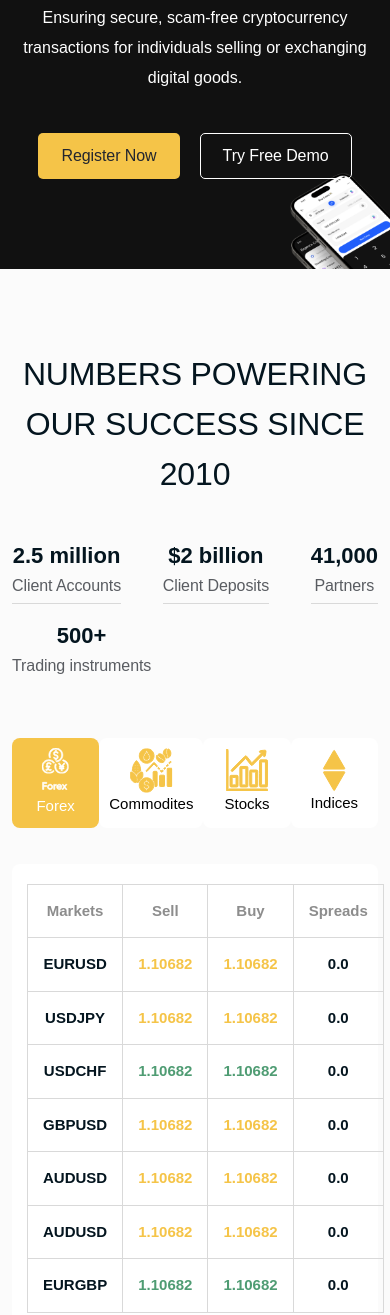
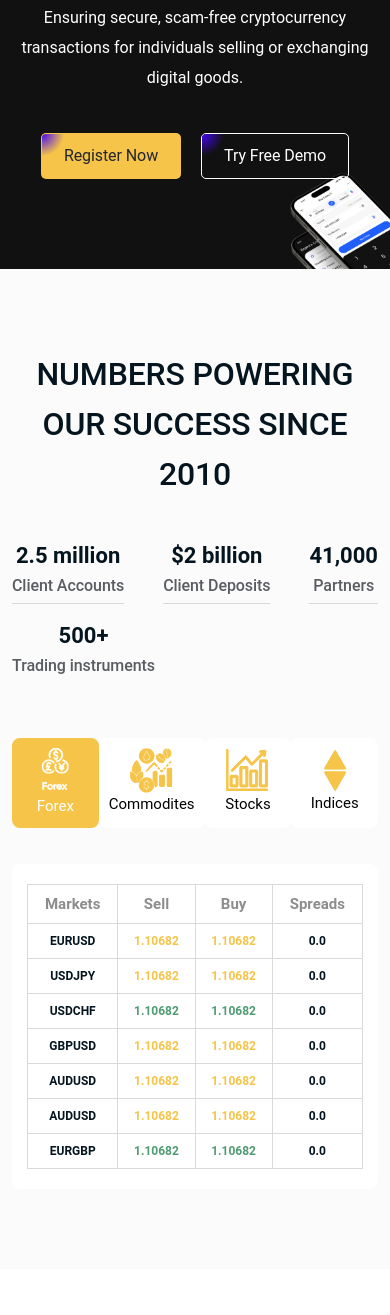
Before and after one commit to hellohasan/merketsterminal-html, a plain HTML site: page index.html in a window 390 px wide. Shown: the part 309-1624 px from the top of the page. Drawn offline with nearby package versions, Linux system fonts and the light colour scheme.

Commit message:
file transfer

```diff
--- a/assets/css/responsive.css
+++ b/assets/css/responsive.css
@@ -21,7 +21,12 @@
 	.navbar .has-megamenu {
 		position: static !important;
 	}
-
+	.dropdown:hover .dropdown-menu {
+		display: flex;
+	  }
+	  .dropdown-menu.show {
+		display: flex;
+	  }
 	.navbar .megamenu {
 		left: 0;
 		right: 0;
@@ -213,4 +218,10 @@
 		height: 90px;
 		padding: 10px;
 	}
+	.tabcontent table th, .tabcontent table td {
+		padding: 8px;
+	}
+	.tabcontent table tr td {
+		font-size: 12px;
+	}
 }
--- a/assets/css/style.css
+++ b/assets/css/style.css
@@ -2,11 +2,12 @@ body {
 	margin: 0;
 	font-size: 15px;
 	padding: 0;
-	font-family: "Poppins", sans-serif;
+	font-family: "Roboto", sans-serif;
 	font-weight: 400;
 }
 
-@import url('https://fonts.googleapis.com/css2?family=Poppins:ital,wght@0,100;0,200;0,300;0,400;0,500;0,600;0,700;0,800;0,900;1,100;1,200;1,300;1,400;1,500;1,600;1,700;1,800;1,900&display=swap');
+/* @import url('https://fonts.googleapis.com/css2?family=Poppins:ital,wght@0,100;0,200;0,300;0,400;0,500;0,600;0,700;0,800;0,900;1,100;1,200;1,300;1,400;1,500;1,600;1,700;1,800;1,900&display=swap'); */
+@import url('https://fonts.googleapis.com/css2?family=Roboto:ital,wght@0,100;0,300;0,400;0,500;0,700;0,900;1,100;1,300;1,400;1,500;1,700;1,900&display=swap');
 
 ul {
 	list-style: none;
@@ -67,7 +68,7 @@ a:hover {
 	color: #111;
 }
 
-.primary-btn::after {
+/* .primary-btn::after {
 	content: "";
 	position: absolute;
 	left: -100%;
@@ -77,11 +78,24 @@ a:hover {
 	transition: 0.5s;
 	background-color: white;
 	z-index: -2;
-}
+} */
 
-.primary-btn:hover:after {
+/* .primary-btn:hover:after {
 	left: 0;
-}
+} */
+.primary-btn::before {
+
+	content: '';
+	position: absolute;
+	left: 0;
+	top: 0;
+	width: 100%;
+	height:100%;
+	background: radial-gradient(circle closest-side, #4405f7, transparent);
+	-webkit-transform: translate(-50%, -50%);
+			transform: translate(-50%, -50%);
+	transition: width .2s ease, height .2s ease;
+  }
 
 h2 {
 	font-size: 50px;
@@ -146,7 +160,7 @@ p {
 	position: absolute;
 }
 .country-menu li {
-	margin-bottom: 20px;
+	margin-bottom:12px;
 }
 
 .country-menu li a {
@@ -373,7 +387,6 @@ li.nav-item.dropdown li a {
 }
 
 .col-megamenu h6 {
-	font-family: Montserrat;
 	font-size: 14px;
 	color: #808080;
 	font-weight: 600;
@@ -477,13 +490,6 @@ li.nav-item.dropdown li a {
 	font-size: 12px;
 	line-height: 14px;
 }
-.dropdown:hover .dropdown-menu {
-    display: flex;
-  }
-  .dropdown-menu.show {
-    display: flex;
-  }
-
 /* coin view css end  */
 /* Start plan css */
 .plan-heading{
@@ -728,7 +734,6 @@ button.tablinks.active .tab-svg {
 .footer-area{
 	background-color: #04151F;
 }
-.footer-description{}
 .footer-description img{
 	max-width:215px;
 	width: 100%;
--- a/index.html
+++ b/index.html
@@ -117,7 +117,7 @@
                                  </div>
                                  <!-- end col-3 -->
                                  <div class="col-lg-3 col-md-6">
-                                    <div class="col-megamenu">
+                                    <div class="col-megamenu border-0">
                                        <h6>Assets</h6>
                                        <ul>
                                           <li><a href="#">Live quotes</a></li>
```
Also changed, not shown: 1 other file.
